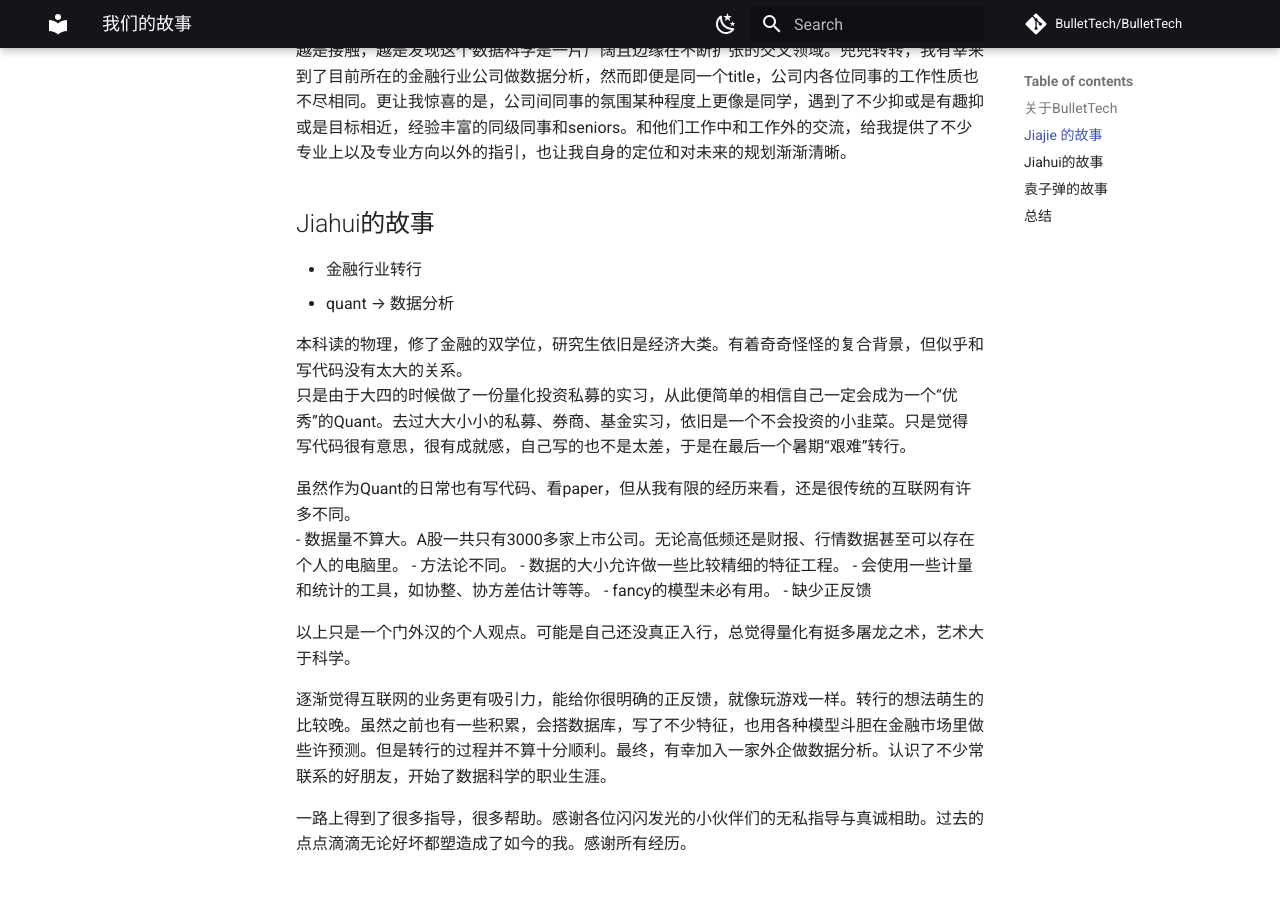
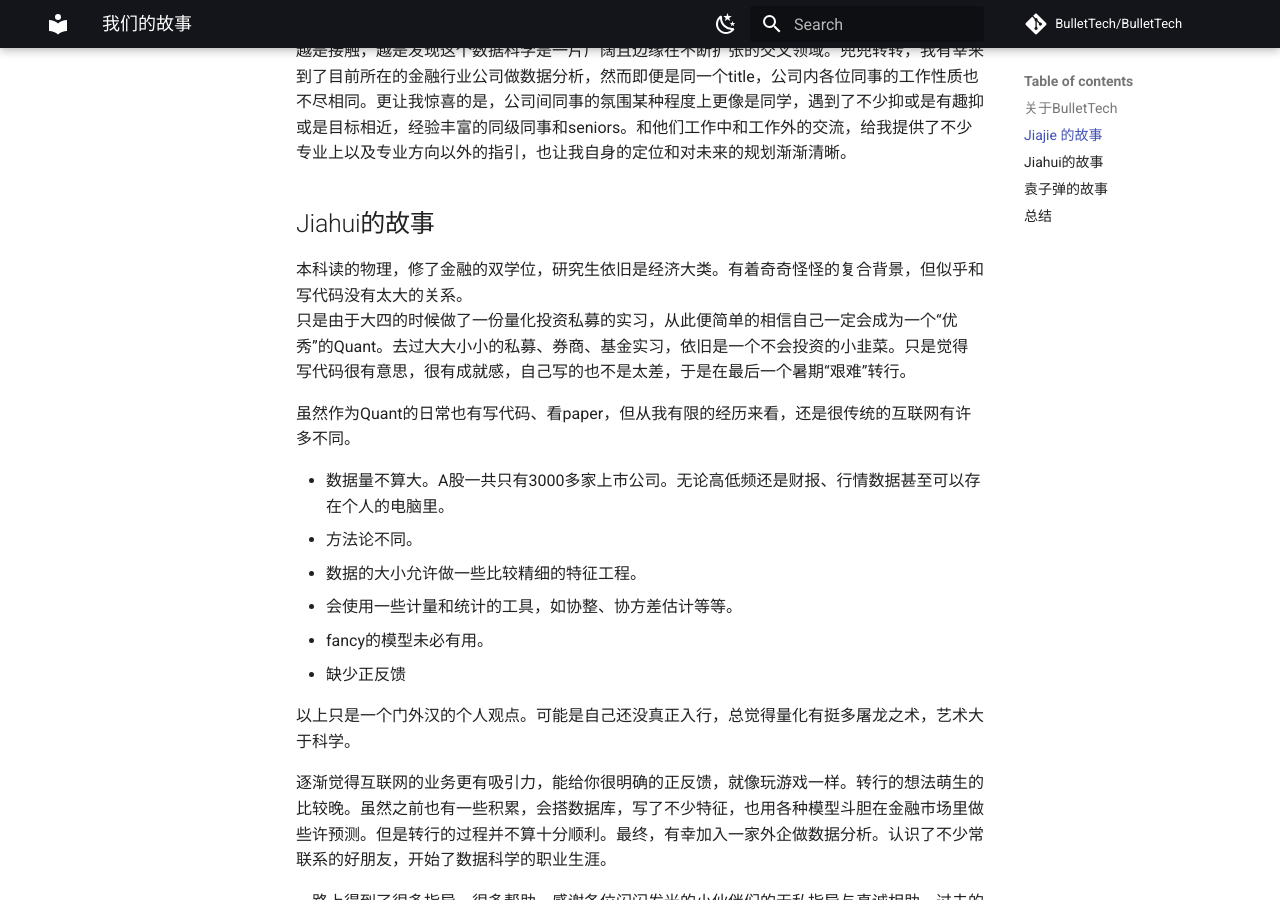
Before and after one commit to BulletTech/BulletTech, an MkDocs documentation site: the page built from docs/our_story.md, in a window 1280 px wide and 900 px high, scrolled down 1605 px. Built offline with MkDocs 1.6.1 and Material for MkDocs 9.7.7, drawn with Linux system fonts in a browser that asks for light colours; comment, search, counter and statistics services are not loaded.

Commit message:
Remove useless words

```diff
--- a/docs/our_story.md
+++ b/docs/our_story.md
@@ -37,14 +37,12 @@
 
 ## Jiahui的故事
 
-- 金融行业转行
-- quant → 数据分析
-
 本科读的物理，修了金融的双学位，研究生依旧是经济大类。有着奇奇怪怪的复合背景，但似乎和写代码没有太大的关系。
 只是由于大四的时候做了一份量化投资私募的实习，从此便简单的相信自己一定会成为一个“优秀”的Quant。去过大大小小的私募、券商、基金实习，依旧是一个不会投资的小韭菜。只是觉得写代码很有意思，很有成就感，自己写的也不是太差，于是在最后一个暑期“艰难”转行。
 
 
 虽然作为Quant的日常也有写代码、看paper，但从我有限的经历来看，还是很传统的互联网有许多不同。
+
 - 数据量不算大。A股一共只有3000多家上市公司。无论高低频还是财报、行情数据甚至可以存在个人的电脑里。
 - 方法论不同。
   - 数据的大小允许做一些比较精细的特征工程。
```
